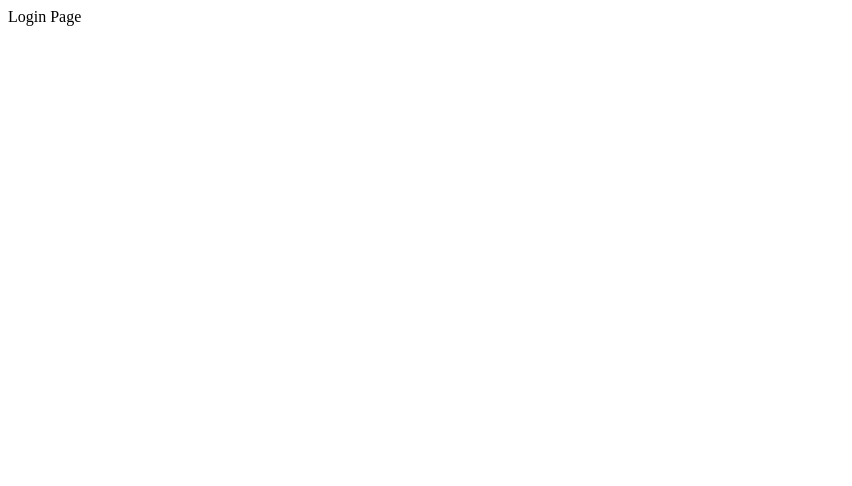
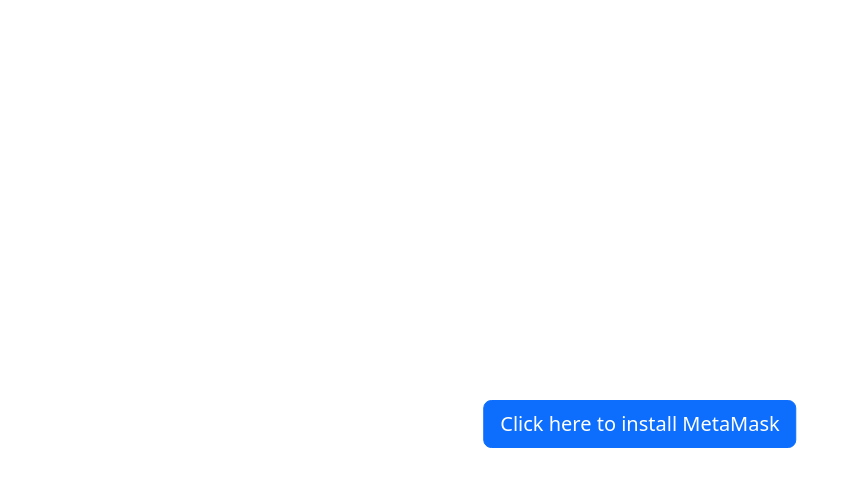
Before and after one commit to HuyHoangTuan/blog_dapp_front_end, a React (Create React App) app: page /login in a window 1280 px wide. Shown: the top 486 px of the page, without its empty margins (0-852 px from the left). Built offline with nearby package versions, Linux system fonts and the light colour scheme.

Commit message:
add depen + button for login

```diff
--- a/package.json
+++ b/package.json
@@ -6,7 +6,9 @@
     "@testing-library/jest-dom": "^5.16.5",
     "@testing-library/react": "^13.4.0",
     "@testing-library/user-event": "^13.5.0",
+    "bootstrap": "^5.2.3",
     "react": "^18.2.0",
+    "react-bootstrap": "^2.7.0",
     "react-dom": "^18.2.0",
     "react-router-dom": "^6.6.1",
     "react-scripts": "5.0.1",
--- a/src/index.js
+++ b/src/index.js
@@ -3,6 +3,10 @@
 import reportWebVitals from './reportWebVitals';
 import { RouterProvider } from 'react-router-dom';
 import CustomRouter from './module/router/Router';
+
+
+// Importing the Bootstrap CSS
+import 'bootstrap/dist/css/bootstrap.min.css';
 
 const root = ReactDOM.createRoot(document.getElementById('root'));
 
--- a/src/pages/login/GUILogin.js
+++ b/src/pages/login/GUILogin.js
@@ -1,19 +1,112 @@
-import React, { useEffect } from "react";
+import React, { useEffect, useRef } from "react";
 import { useParams } from "react-router-dom";
+import Button from 'react-bootstrap/Button';
+import './css/GUILogin.css'
 
-function GUILogin()
+// Utility
+import { isMetaMaskInstalled } from "../../utils/Utilities";
+const login_btn = {
+      position: "absolute",
+      top: "50%",
+      left: "50%",
+      transform: "translateX(-50%)"
+}
+
+const GUILogin = () =>
 {
+      // url params
       let params = useParams();
+
+      // ref
+      let btn_login_ref = useRef();
+      // variations
+      let btn_login_text = "Connect to MetaMask";
+      let isAvailableMetaMask = isMetaMaskInstalled();
       // console.log("GUILogin params: "+JSON.stringify(params));
 
+      if(isAvailableMetaMask === false)
+      {
+            btn_login_text = "Click here to install MetaMask";
+      }
+
+      let handleClickLoginBtn = async () =>{
+            let btn_login = btn_login_ref.current;
+            if(isAvailableMetaMask)
+            {
+                  btn_login.innerText = "Connecting";
+                  btn_login.disabled = true;
+
+                  let func_connect = async () => {
+                        let output = {};
+                        try
+                        {
+                              let {ethereum} = window;
+                              output = await ethereum.request(
+                                    {
+                                          method: 'eth_requestAccounts'
+                                    }
+                              );
+                        }
+                        catch(e)
+                        {
+                              output = e;
+                        }
+                        return output
+                  }
+
+                  let res = await func_connect();
+
+                  if(res.code === 4001)
+                  {
+                        btn_login.innerText = "Failed to connecto to MetaMask"
+                        btn_login.disabled = true;
+
+                        let func_reconnect = () => {
+                              btn_login.innerText = "Trying to reconnect";
+                              btn_login.disabled = true;
+                              // func_reconnect();
+                        };
+
+                        setTimeout(() => {
+                              func_reconnect();
+
+                        }, 3000);
+
+                  }
+                  else
+                  {
+                        btn_login.innerText = "Connected";
+                        btn_login.disabled = true;
+                  }
+            }
+            else
+            {
+
+            }
+      }
       useEffect(() => {
 
       });
 
       return(
-            <div>
-                  Login Page
-            </div>
+            <>
+                  <div className="login-container">
+                        <>
+
+                              <Button
+                                    style ={login_btn}
+                                    variant="primary"
+                                    size = 'lg'
+                                    onClick={handleClickLoginBtn}
+                                    ref={btn_login_ref}
+                              >
+                                    {btn_login_text}
+                              </Button>
+                        </>
+                  </div>
+
+            </>
+
       );
 }
 
--- /dev/null
+++ b/src/pages/login/css/GUILogin.css
@@ -0,0 +1,14 @@
+.login-container
+{
+    width: 100vw;
+    height: 100vh;
+}
+.login-btn
+{
+    position: absolute;
+    width: 180px;
+    height: 180px;
+    top: 50vh;
+    left: 50vw;
+    transform: translateY(-50%);
+}
--- a/src/utils/Utilities.js
+++ b/src/utils/Utilities.js
@@ -14,3 +14,15 @@
     });
     console.log("LOG: "+output);
 }
+
+export function isMetaMaskInstalled()
+{
+    const {ethereum} = window;
+    // console.log(window);
+    // console.log(window.ethereum);
+    if(ethereum && ethereum.isMetaMask)
+    {
+        return true;
+    }
+    return false;
+}
```
Also changed, not shown: src/App.js (+33 -11 lines), 1 other file (tests, documents, lock files or other folders).
